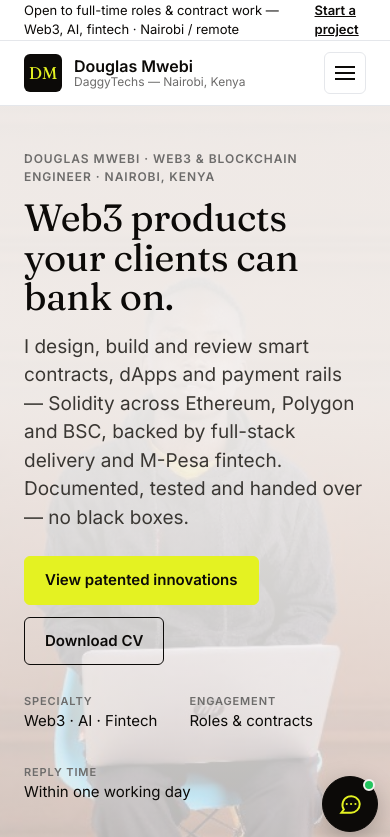
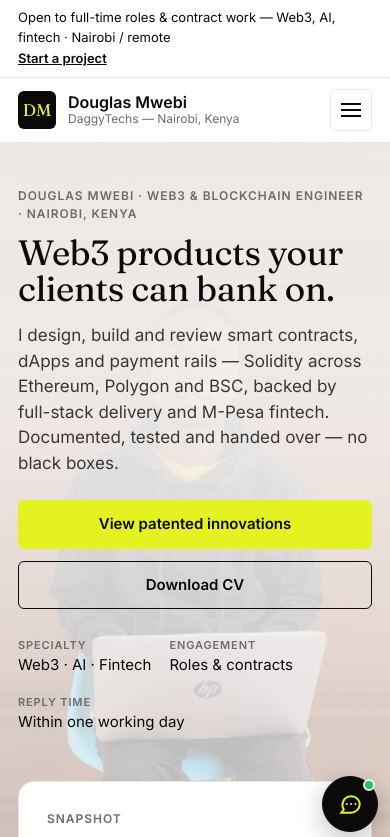
Before and after one commit to mwebidouglas08-netizen/My-Portifolio, a website: page public/index.html in a window 390 px wide. Shown: the top 837 px of the page. Drawn offline with Linux system fonts and the light colour scheme.

Commit message:
Full phone-screen fit: no sideways scroll, everything visible
- Global overflow-x guard plus min-width:0 on all grid children so layouts shrink

- Banner headline wraps on phones; announce bar stacks; tighter wrap padding and nav gap

- Full-width hero buttons, smaller metric numerals, narrower fact labels on small screens

- 16px form inputs stop iOS auto-zoom; long emails/links wrap anywhere

```diff
--- a/public/css/style.css
+++ b/public/css/style.css
@@ -16,6 +16,7 @@
 }
 * { box-sizing: border-box; margin: 0; padding: 0; }
 html { scroll-behavior: smooth; scroll-padding-top: 120px; }
+html, body { overflow-x: hidden; width: 100%; }
 body {
   font-family: var(--sans);
   background: var(--bone);
@@ -26,7 +27,12 @@
 }
 img { display: block; max-width: 100%; height: auto; }
 a { color: inherit; }
+/* Long links/emails must wrap, never push the page wider */
+.contact-line a, .facts a, .stack span, .byline { overflow-wrap: anywhere; word-break: break-word; }
+h1, h2, h3 { overflow-wrap: break-word; }
 .wrap { max-width: var(--max); margin: 0 auto; padding: 0 24px; }
+/* Grid children must be allowed to shrink below content width */
+.hero-grid > *, .about-grid > *, .contact-grid > *, .form-row > *, .footer-grid > * { min-width: 0; }
 
 /* Micro labels: positive tracking, ash */
 .micro {
@@ -50,8 +56,9 @@
 
 /* Announcement bar */
 .announce { background: var(--paper); border-bottom: 1px solid var(--hairline); font-size: 13px; }
-.announce-inner { display: flex; justify-content: space-between; align-items: center; gap: 16px; min-height: 40px; }
-.announce a { font-weight: 600; }
+.announce-inner { display: flex; justify-content: space-between; align-items: center; gap: 6px 16px; min-height: 40px; }
+.announce-inner span { min-width: 0; }
+.announce a { font-weight: 600; white-space: nowrap; flex-shrink: 0; }
 
 /* Nav: white, hairline, no shadow */
 .nav { background: var(--paper); border-bottom: 1px solid var(--hairline); position: sticky; top: 0; z-index: 50; }
@@ -157,6 +164,12 @@
   display: block; font-family: var(--serif); font-weight: 400;
   font-size: clamp(28px, 5vw, 64px); line-height: 0.95; letter-spacing: -0.02em;
   white-space: nowrap; overflow: hidden; text-overflow: ellipsis;
+}
+@media (max-width: 700px) {
+  .banner span {
+    white-space: normal; overflow: visible; text-overflow: clip;
+    font-size: clamp(26px, 8vw, 40px); line-height: 1.08;
+  }
 }
 
 /* About: drop cap + facts */
@@ -314,14 +327,26 @@
 @media (max-width: 700px) {
   .links, .nav .btn-accent { display: none; }
   .menu-btn { display: block; }
-  .section { padding: 56px 0; }
+  .wrap { padding: 0 18px; }
+  .nav-inner { gap: 12px; }
+  .announce-inner { flex-direction: column; align-items: flex-start; gap: 2px; padding-top: 8px; padding-bottom: 8px; }
+  .section { padding: 52px 0; }
   .hero { padding: 44px 0 40px; }
+  .hero-copy h1 { font-size: clamp(32px, 9vw, 44px); }
+  .hero-copy .sub { font-size: 17px; }
+  .hero-meta { gap: 18px; }
+  .hero-cta .btn-accent, .hero-cta .btn-outline { flex: 1 1 100%; text-align: center; }
+  .band-grid-6 { grid-template-columns: 1fr 1fr; }
+  .band-value { font-size: 24px; }
+  .facts li { grid-template-columns: 92px 1fr; padding: 10px 14px; }
   .cap-grid, .cap-grid-2, .work-grid, .steps, .steps-3, .proof-grid { grid-template-columns: 1fr; }
   .cap-grid-2 .cap { border-right: none !important; border-bottom: 1px solid var(--hairline); }
   .cap-grid-2 .cap:last-child { border-bottom: none; }
   .award-grid { grid-template-columns: 1fr; }
   .cap { border-right: none !important; }
   .form-row { grid-template-columns: 1fr; }
+  /* 16px+ inputs prevent iOS auto-zoom on focus */
+  .field input, .field textarea, .chat-form input { font-size: 16px; }
   .footer-grid { grid-template-columns: 1fr; }
   .band-grid { grid-template-columns: 1fr 1fr; }
 }
```
